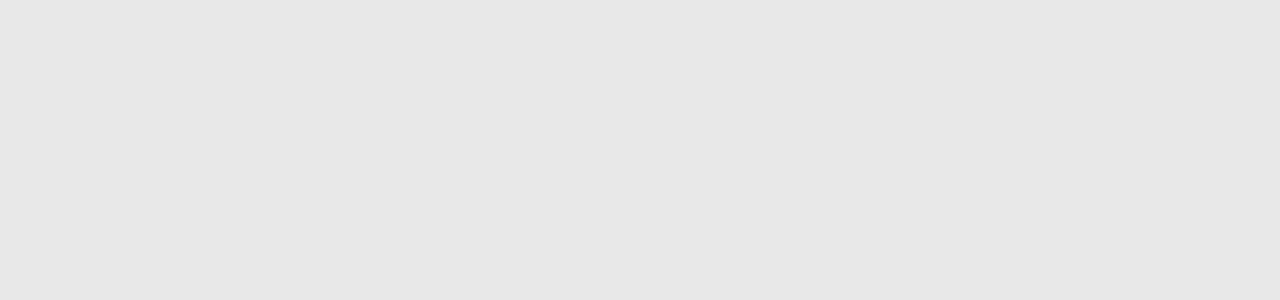
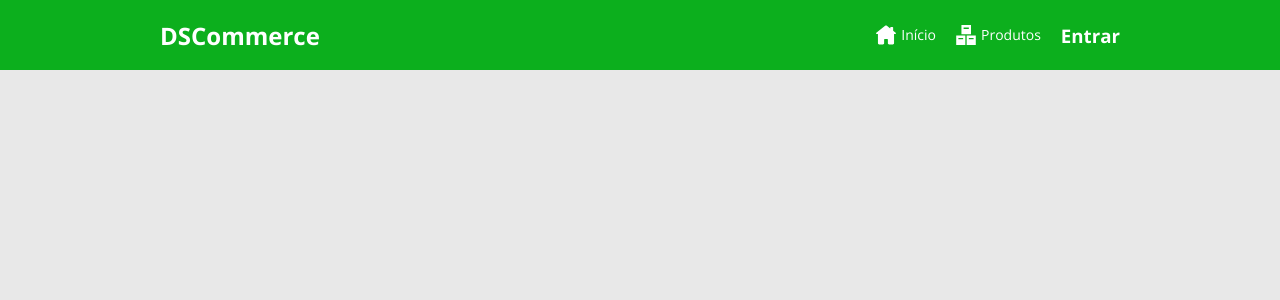
Before and after one commit to JoseFernandes975/Jfcommerce-Task-Final, a React (Vite) app: page /admin in a window 1280 px wide. Before the commit this address had no page. Shown: the top 300 px of the page. Built offline with nearby package versions, Linux system fonts and the light colour scheme.

Commit message:
Admin and header admin Css

```diff
--- a/src/App.tsx
+++ b/src/App.tsx
@@ -13,6 +13,7 @@
 import Confirmation from "./routes/Client/Confirmation";
 import { unstable_HistoryRouter as HistoryRouter } from 'react-router-dom';
 import {history} from './utils/history';
+import Admin from "./routes/Admin";
 
 function App() {
 
@@ -38,6 +39,9 @@
        <Route path="login" element={<Login />} />
        <Route path="orders/:orderId" element={<Confirmation />} />
       </Route>
+      <Route path="/admin" element={<Admin/>}>
+
+      </Route>
     </Routes>
     </HistoryRouter>
     </ContextCartCount.Provider>
--- /dev/null
+++ b/src/components/HeaderAdmin/index.tsx
@@ -0,0 +1,36 @@
+import './styles.css';
+import homeIcon from '../../assets/home.svg';
+import productsIcon from '../../assets/products.svg';
+import { NavLink } from 'react-router-dom';
+import LoggedUser from '../LoggedUser';
+
+export default function HeaderAdmin(){
+    return(
+    <header id='jf-header-admin'>
+        <nav className='jf-container'>
+
+            <h1>DSCommerce</h1>
+
+        <div  className='jf-menu-items-container'>
+
+        <NavLink to={'home'} className={({isActive}) => isActive ? "jf-menu-item-active" : "" }>
+            <div className='jf-menu-item'>
+               <img src={homeIcon} alt="Home" />
+               <p>Início</p>
+            </div>
+         </NavLink>
+
+         <NavLink to={'products'} className={({isActive}) => isActive ? "jf-menu-item-active" : ""}>
+            <div className='jf-menu-item'>
+                 <img src={productsIcon} alt="Products" />
+                 <p>Produtos</p>
+            </div>
+         </NavLink>
+
+         <LoggedUser />
+
+        </div>
+        </nav>
+    </header>
+    );
+}
--- /dev/null
+++ b/src/components/HeaderAdmin/styles.css
@@ -0,0 +1,32 @@
+#jf-header-admin {
+    background-color: #0CAF1D;
+    color: #ffff;
+    height: 70px;
+    display: flex;
+}
+
+nav {
+    display: flex;
+    justify-content: space-between;
+}
+
+nav h1 {
+    display: flex;
+    align-items: center;
+}
+
+.jf-menu-items-container {
+    display: flex;
+    align-items: center;
+    grid-gap: 20px;
+}
+
+.jf-menu-item {
+    display: flex;
+    flex-direction: row;
+    grid-gap: 5px;
+}
+
+.jf-menu-item p {
+    font-size: 14px;
+}
--- a/src/components/LoggedUser/styles.css
+++ b/src/components/LoggedUser/styles.css
@@ -1,10 +1,8 @@
 .jf-container-logged-user h4 {
     text-align: right;
     font-size: 14px;
-    color: #636363;
 }
 
 .jf-container-logged-user p {
     font-size: 12px;
-    color: #636363;
 }
--- a/src/index.css
+++ b/src/index.css
@@ -34,12 +34,17 @@
 
 a, a:hover {
   text-decoration: none;
+  color: unset;
 }
 
 .jf-container {
   margin: 0 auto;
   max-width: 960px;
   width: 100%;
+}
+
+.jf-menu-item-active {
+  font-weight: 700;
 }
 
 .jf-line-bd-bottom {
--- /dev/null
+++ b/src/routes/Admin/index.tsx
@@ -0,0 +1,11 @@
+import { Outlet } from "react-router-dom";
+import HeaderAdmin from "../../components/HeaderAdmin";
+
+export default function Admin(){
+    return(
+        <>
+        <HeaderAdmin />
+        <Outlet />
+        </>
+    )
+}
```
Also changed, not shown: src/assets/home.svg (added), src/assets/products.svg (added).
